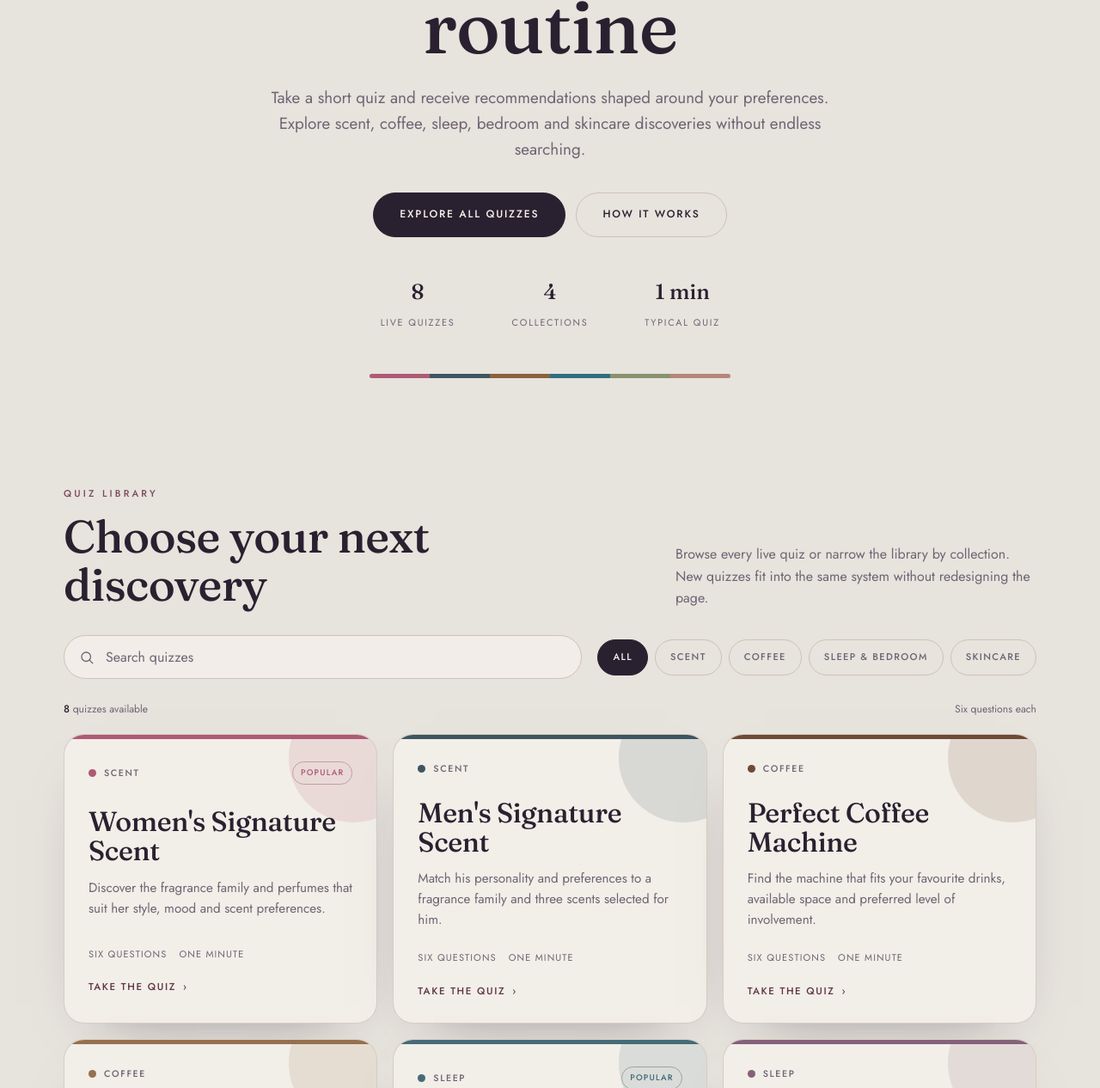
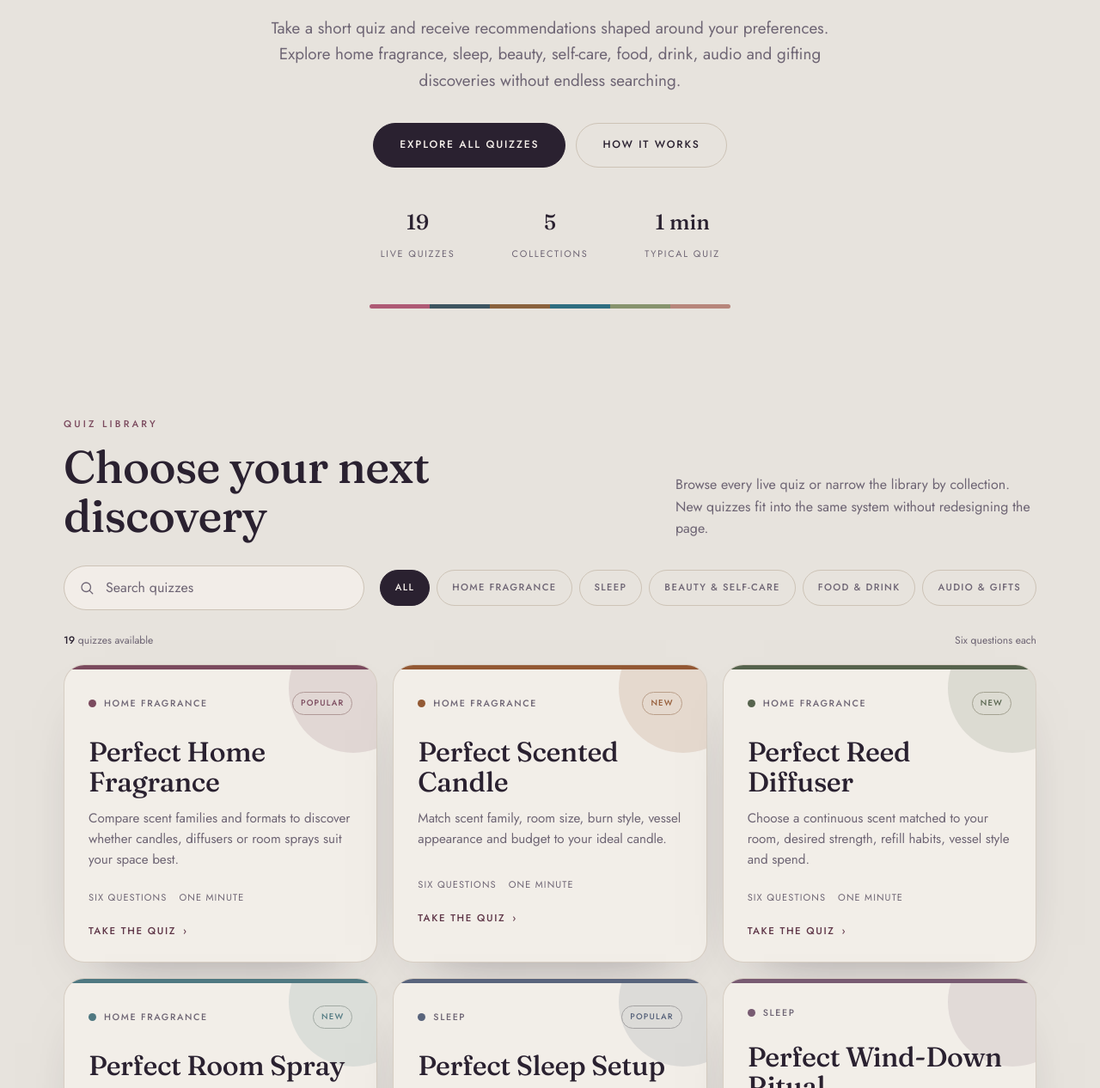
Before and after one commit to loveyoursenses/loveyoursenses, a plain HTML site: page index.html in a window 1280 px wide. Shown: the part 395-1661 px from the top of the page at 86% size. Drawn offline with Linux system fonts and the light colour scheme.

Commit message:
Add files via upload

```diff
--- a/index.html
+++ b/index.html
@@ -4,7 +4,7 @@
 <meta charset="UTF-8">
 <meta name="viewport" content="width=device-width, initial-scale=1.0">
 <title>Love Your Senses | Personalised Product Discovery Quizzes</title>
-<meta name="description" content="Take short, enjoyable quizzes that match you with fragrance, coffee, sleep, bedroom and skincare products suited to your preferences.">
+<meta name="description" content="Take short, enjoyable quizzes for home fragrance, sleep, beauty, self-care, food, drink, audio and gifts, with recommendations shaped around your preferences.">
 <link rel="canonical" href="https://loveyoursenses.com/">
 <meta property="og:type" content="website">
 <meta property="og:title" content="Love Your Senses | Personalised Product Discovery Quizzes">
@@ -635,25 +635,14 @@
 </head>
 <body>
 
-<header class="site-head">
-  <div class="wrap">
-    <div class="bar">
-      <a href="/" class="mark" aria-label="Love Your Senses home">Love Your <span>Senses</span></a>
-      <nav class="nav" aria-label="Primary navigation">
-        <a href="#quiz-library">Quizzes</a>
-        <a href="/about/">About</a>
-        <a href="/contact/">Contact</a>
-      </nav>
-    </div>
-  </div>
-</header>
+<!-- HEADER_INCLUDE -->
 
 <main>
   <section class="hero">
     <div class="wrap">
       <span class="eyebrow">Personalised product discovery</span>
       <h1 class="display">Find what fits your <em>taste</em>, space and routine</h1>
-      <p class="hero-copy">Take a short quiz and receive recommendations shaped around your preferences. Explore scent, coffee, sleep, bedroom and skincare discoveries without endless searching.</p>
+      <p class="hero-copy">Take a short quiz and receive recommendations shaped around your preferences. Explore home fragrance, sleep, beauty, self-care, food, drink, audio and gifting discoveries without endless searching.</p>
       <div class="hero-actions">
         <a href="#quiz-library" class="btn">Explore all quizzes</a>
         <a href="/about/" class="btn secondary">How it works</a>
@@ -661,7 +650,7 @@
 
       <div class="hero-meta" aria-label="Website quiz statistics">
         <div class="stat">
-          <strong id="quizCount">8</strong>
+          <strong id="quizCount">19</strong>
           <span>Live quizzes</span>
         </div>
         <div class="stat">
@@ -708,7 +697,7 @@
       </div>
 
       <div class="results-bar" aria-live="polite">
-        <span id="resultsText"><strong>8</strong> quizzes available</span>
+        <span id="resultsText"><strong>19</strong> quizzes available</span>
         <span>Six questions each</span>
       </div>
 
@@ -758,26 +747,7 @@
   </section>
 </main>
 
-<footer class="site-foot">
-  <div class="wrap">
-    <div class="foot">
-      <div class="foot-brand">
-        <a href="/" class="mark">Love Your <span>Senses</span></a>
-        <p>Short product discovery quizzes matched to your tastes, routines and preferences.</p>
-      </div>
-      <nav class="foot-links" aria-label="Footer navigation">
-        <a href="/about/">About</a>
-        <a href="/contact/">Contact</a>
-        <a href="/privacy/">Privacy</a>
-        <a href="/disclosure/">Affiliate Disclosure</a>
-      </nav>
-      <div class="foot-bottom">
-        <span>© 2026 Love Your Senses</span>
-        <a href="mailto:hello@loveyoursenses.com">hello@loveyoursenses.com</a>
-      </div>
-    </div>
-  </div>
-</footer>
+<!-- FOOTER_INCLUDE -->
 
 <script>
 /* =====================================================================
@@ -794,127 +764,265 @@
    ===================================================================== */
 const QUIZZES = [
   {
-    id:"scent-woman",
-    title:"Women's Signature Scent",
-    category:"Scent",
-    categoryKey:"scent",
-    description:"Discover the fragrance family and perfumes that suit her style, mood and scent preferences.",
-    href:"/scent-woman-quiz/",
-    accent:"#AE5A75",
+    id:"home-fragrance",
+    title:"Perfect Home Fragrance",
+    category:"Home Fragrance",
+    categoryKey:"home-fragrance",
+    description:"Compare scent families and formats to discover whether candles, diffusers or room sprays suit your space best.",
+    href:"/home-fragrance-quiz/",
+    accent:"#7B4A5E",
     badge:"Popular",
     status:"live",
-    searchTerms:"women perfume fragrance floral amber citrus woody aquatic gourmand"
+    searchTerms:"home fragrance candle diffuser room spray scent"
   },
   {
-    id:"scent-men",
-    title:"Men's Signature Scent",
-    category:"Scent",
-    categoryKey:"scent",
-    description:"Match his personality and preferences to a fragrance family and three scents selected for him.",
-    href:"/scent-men-quiz/",
-    accent:"#3E5560",
-    badge:"",
+    id:"perfect-scented-candle",
+    title:"Perfect Scented Candle",
+    category:"Home Fragrance",
+    categoryKey:"home-fragrance",
+    description:"Match scent family, room size, burn style, vessel appearance and budget to your ideal candle.",
+    href:"/perfect-scented-candle-quiz/",
+    accent:"#935934",
+    badge:"New",
     status:"live",
-    searchTerms:"men perfume cologne fragrance citrus aromatic amber woody aquatic gourmand"
+    searchTerms:"scented candle wick burn scent fragrance room"
   },
   {
-    id:"coffee-machine",
-    title:"Perfect Coffee Machine",
-    category:"Coffee",
-    categoryKey:"coffee",
-    description:"Find the machine that fits your favourite drinks, available space and preferred level of involvement.",
-    href:"/coffee-machine-quiz/",
-    accent:"#6E4A36",
-    badge:"",
+    id:"perfect-reed-diffuser",
+    title:"Perfect Reed Diffuser",
+    category:"Home Fragrance",
+    categoryKey:"home-fragrance",
+    description:"Choose a continuous scent matched to your room, desired strength, refill habits, vessel style and spend.",
+    href:"/perfect-reed-diffuser-quiz/",
+    accent:"#56634D",
+    badge:"New",
     status:"live",
-    searchTerms:"coffee machine espresso pod bean to cup filter milk compact"
+    searchTerms:"reed diffuser fragrance oil reeds room scent"
   },
   {
-    id:"coffee-subscription",
-    title:"Perfect Coffee Subscription",
-    category:"Coffee",
-    categoryKey:"coffee",
-    description:"Discover the roast, flavour profile and delivery style that suits your everyday coffee ritual.",
-    href:"/coffee-subscription-quiz/",
-    accent:"#96704E",
-    badge:"",
+    id:"perfect-room-spray",
+    title:"Perfect Room Spray",
+    category:"Home Fragrance",
+    categoryKey:"home-fragrance",
+    description:"Discover the fragrance strength, spray style and scent profile that fits how you refresh your rooms.",
+    href:"/perfect-room-spray-quiz/",
+    accent:"#4F7881",
+    badge:"New",
     status:"live",
-    searchTerms:"coffee subscription beans roast espresso filter decaf delivery"
+    searchTerms:"room spray mist fragrance instant scent home"
   },
   {
     id:"perfect-sleep",
     title:"Perfect Sleep Setup",
     category:"Sleep",
     categoryKey:"sleep",
-    description:"Build a bedroom setup around your comfort, temperature, light, noise and bedding preferences.",
+    description:"Match temperature, bedding, light, sound and routine preferences to a more supportive sleep environment.",
     href:"/perfect-sleep-quiz/",
-    accent:"#456B78",
+    accent:"#59647C",
     badge:"Popular",
     status:"live",
-    searchTerms:"sleep bedding pillow duvet cooling cosy blackout quiet support"
+    searchTerms:"sleep setup bedding temperature light sound routine"
   },
   {
     id:"wind-down",
     title:"Perfect Wind-Down Ritual",
     category:"Sleep",
     categoryKey:"sleep",
-    description:"Find the evening ritual and products that fit how you prefer to slow down before bed.",
+    description:"Build an evening routine around your preferred pace, sensory cues, habits and relaxation style.",
     href:"/perfect-wind-down-ritual-quiz/",
-    accent:"#85617A",
+    accent:"#785B72",
     badge:"",
     status:"live",
-    searchTerms:"wind down bedtime ritual reading bath journal audio lighting comfort"
+    searchTerms:"wind down ritual evening relaxation bedtime routine"
   },
   {
     id:"bedroom-atmosphere",
     title:"Ideal Bedroom Atmosphere",
     category:"Sleep",
     categoryKey:"sleep",
-    description:"Shape a bedroom mood around your favourite colours, textures, lighting and interior style.",
+    description:"Discover the lighting, texture, sound and scent combination that makes your bedroom feel right.",
     href:"/ideal-bedroom-atmosphere-quiz/",
-    accent:"#657259",
-    badge:"New",
+    accent:"#6E687C",
+    badge:"",
     status:"live",
-    searchTerms:"bedroom atmosphere interiors bedding lighting coastal hotel cottage minimalist dramatic romantic"
+    searchTerms:"bedroom atmosphere lighting colour scent sound sleep"
+  },
+  {
+    id:"perfect-pillow",
+    title:"Perfect Pillow",
+    category:"Sleep",
+    categoryKey:"sleep",
+    description:"Match sleep position, firmness, support, filling and temperature preferences to a suitable pillow type.",
+    href:"/perfect-pillow-quiz/",
+    accent:"#8A7568",
+    badge:"",
+    status:"live",
+    searchTerms:"pillow side back front sleeper firmness filling neck"
+  },
+  {
+    id:"scent-woman",
+    title:"Perfect Women’s Perfume",
+    category:"Beauty & Self-Care",
+    categoryKey:"beauty",
+    description:"Match fragrance family, projection, occasion and style to a personalised perfume profile.",
+    href:"/scent-woman-quiz/",
+    accent:"#A3657C",
+    badge:"Popular",
+    status:"live",
+    searchTerms:"women perfume fragrance scent floral woody fresh"
+  },
+  {
+    id:"scent-men",
+    title:"Perfect Men’s Fragrance",
+    category:"Beauty & Self-Care",
+    categoryKey:"beauty",
+    description:"Discover a fragrance direction matched to your preferred notes, strength, season and occasion.",
+    href:"/scent-men-quiz/",
+    accent:"#53677A",
+    badge:"",
+    status:"live",
+    searchTerms:"men perfume fragrance aftershave scent woody fresh"
   },
   {
     id:"skincare-style",
     title:"Skincare Minimalist or Maximalist?",
-    category:"Skincare",
-    categoryKey:"skincare",
-    description:"Discover whether your ideal routine is pared back, carefully curated or a complete skincare ritual.",
+    category:"Beauty & Self-Care",
+    categoryKey:"beauty",
+    description:"Find the routine complexity, product texture and skincare rhythm that best matches your habits.",
     href:"/skincare-minimalist-maximalist-quiz/",
-    accent:"#B7867B",
-    badge:"New",
+    accent:"#8C7768",
+    badge:"",
     status:"live",
-    searchTerms:"skincare minimalist maximalist cleanser moisturiser serum routine beauty"
+    searchTerms:"skincare minimalist maximalist routine serum cleanser moisturiser"
+  },
+  {
+    id:"body-care-routine",
+    title:"Perfect Body-Care Routine",
+    category:"Beauty & Self-Care",
+    categoryKey:"beauty",
+    description:"Match texture, frequency, sensory preferences and skin goals to a body-care ritual you will enjoy.",
+    href:"/body-care-routine-quiz/",
+    accent:"#9A6E66",
+    badge:"",
+    status:"live",
+    searchTerms:"body care routine lotion scrub bath shower skin"
+  },
+  {
+    id:"haircare-ritual",
+    title:"Perfect Haircare Ritual",
+    category:"Beauty & Self-Care",
+    categoryKey:"beauty",
+    description:"Discover a wash, treatment and styling routine matched to your hair type, time and priorities.",
+    href:"/haircare-ritual-quiz/",
+    accent:"#6A725F",
+    badge:"",
+    status:"live",
+    searchTerms:"haircare ritual shampoo conditioner mask styling hair type"
+  },
+  {
+    id:"coffee-machine",
+    title:"Perfect Coffee Machine",
+    category:"Food & Drink",
+    categoryKey:"food-drink",
+    description:"Match drink style, convenience, kitchen space and budget to the right coffee-machine format.",
+    href:"/coffee-machine-quiz/",
+    accent:"#755640",
+    badge:"",
+    status:"live",
+    searchTerms:"coffee machine espresso pod bean filter milk"
+  },
+  {
+    id:"coffee-subscription",
+    title:"Perfect Coffee Subscription",
+    category:"Food & Drink",
+    categoryKey:"food-drink",
+    description:"Choose a roast, grind, delivery rhythm and discovery style matched to the way you drink coffee.",
+    href:"/coffee-subscription-quiz/",
+    accent:"#8B654B",
+    badge:"",
+    status:"live",
+    searchTerms:"coffee subscription beans roast grind delivery decaf"
+  },
+  {
+    id:"perfect-tea",
+    title:"Perfect Tea",
+    category:"Food & Drink",
+    categoryKey:"food-drink",
+    description:"Match flavour, caffeine, brewing style and moment of day to a tea profile that suits you.",
+    href:"/perfect-tea-quiz/",
+    accent:"#6C7658",
+    badge:"",
+    status:"live",
+    searchTerms:"tea black green herbal chai loose leaf bags"
+  },
+  {
+    id:"perfect-headphones",
+    title:"Perfect Headphones",
+    category:"Audio & Gifts",
+    categoryKey:"sound-gifts",
+    description:"Match fit, listening environment, noise control, battery and sound priorities to your ideal headphones.",
+    href:"/perfect-headphones-quiz/",
+    accent:"#4E6074",
+    badge:"",
+    status:"live",
+    searchTerms:"headphones wireless noise cancelling over ear earbuds audio"
+  },
+  {
+    id:"perfect-bluetooth-speaker",
+    title:"Perfect Bluetooth Speaker",
+    category:"Audio & Gifts",
+    categoryKey:"sound-gifts",
+    description:"Choose a speaker matched to portability, room size, listening habits, durability and budget.",
+    href:"/perfect-bluetooth-speaker-quiz/",
+    accent:"#596B67",
+    badge:"",
+    status:"live",
+    searchTerms:"bluetooth speaker portable waterproof home outdoor audio"
+  },
+  {
+    id:"sensory-gift",
+    title:"Perfect Sensory Gift",
+    category:"Audio & Gifts",
+    categoryKey:"sound-gifts",
+    description:"Match the recipient, occasion, sense, mood and budget to a more thoughtful gift direction.",
+    href:"/sensory-gift-quiz/",
+    accent:"#8D5D70",
+    badge:"",
+    status:"live",
+    searchTerms:"sensory gift present scent sound touch taste relaxation"
   }
 ];
 
 const COLLECTIONS = [
   {
-    key:"scent",
-    name:"Scent",
-    description:"Perfume and fragrance discoveries shaped around personality, notes and occasion.",
-    accent:"#AE5A75"
-  },
-  {
-    key:"coffee",
-    name:"Coffee",
-    description:"Machines, beans and subscriptions matched to your drinks, routine and brewing style.",
-    accent:"#8A623D"
+    key:"home-fragrance",
+    name:"Home Fragrance",
+    description:"Candles, diffusers and room scents matched to your rooms, preferred strength and atmosphere.",
+    accent:"#7B4A5E"
   },
   {
     key:"sleep",
-    name:"Sleep & Bedroom",
-    description:"Comfort, atmosphere and wind-down choices designed around your preferred environment.",
-    accent:"#2F6E80"
+    name:"Sleep",
+    description:"Comfort, atmosphere and wind-down choices designed around your preferred sleep environment.",
+    accent:"#59647C"
   },
   {
-    key:"skincare",
-    name:"Skincare",
-    description:"Cosmetic routine discoveries based on texture, simplicity and personal preferences.",
-    accent:"#B7867B"
+    key:"beauty",
+    name:"Beauty & Self-Care",
+    description:"Fragrance, skincare, body-care and haircare discoveries shaped around your routines.",
+    accent:"#A3657C"
+  },
+  {
+    key:"food-drink",
+    name:"Food & Drink",
+    description:"Coffee and tea choices matched to your tastes, equipment, routine and budget.",
+    accent:"#755640"
+  },
+  {
+    key:"sound-gifts",
+    name:"Audio & Gifts",
+    description:"Listening products and thoughtful gifts selected around practical and sensory preferences.",
+    accent:"#4E6074"
   }
 ];
 
```
